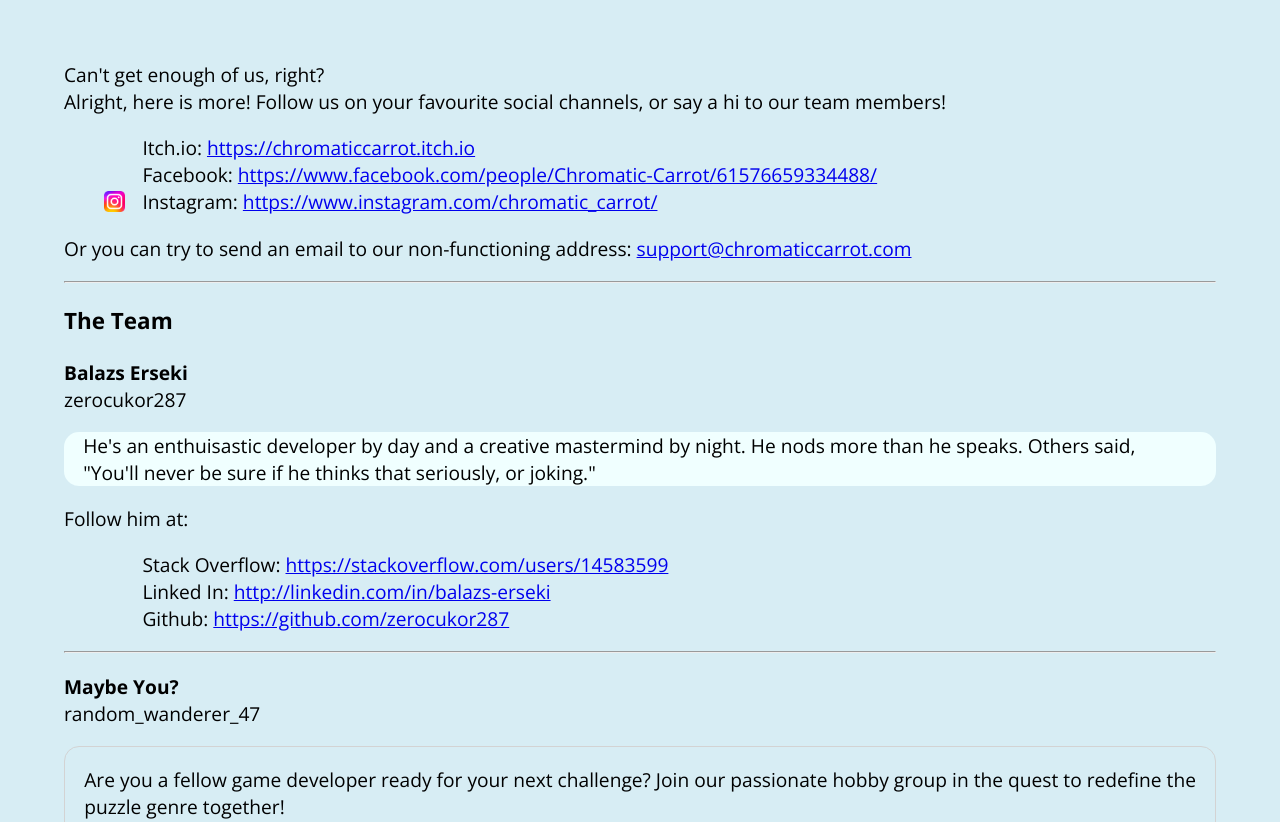
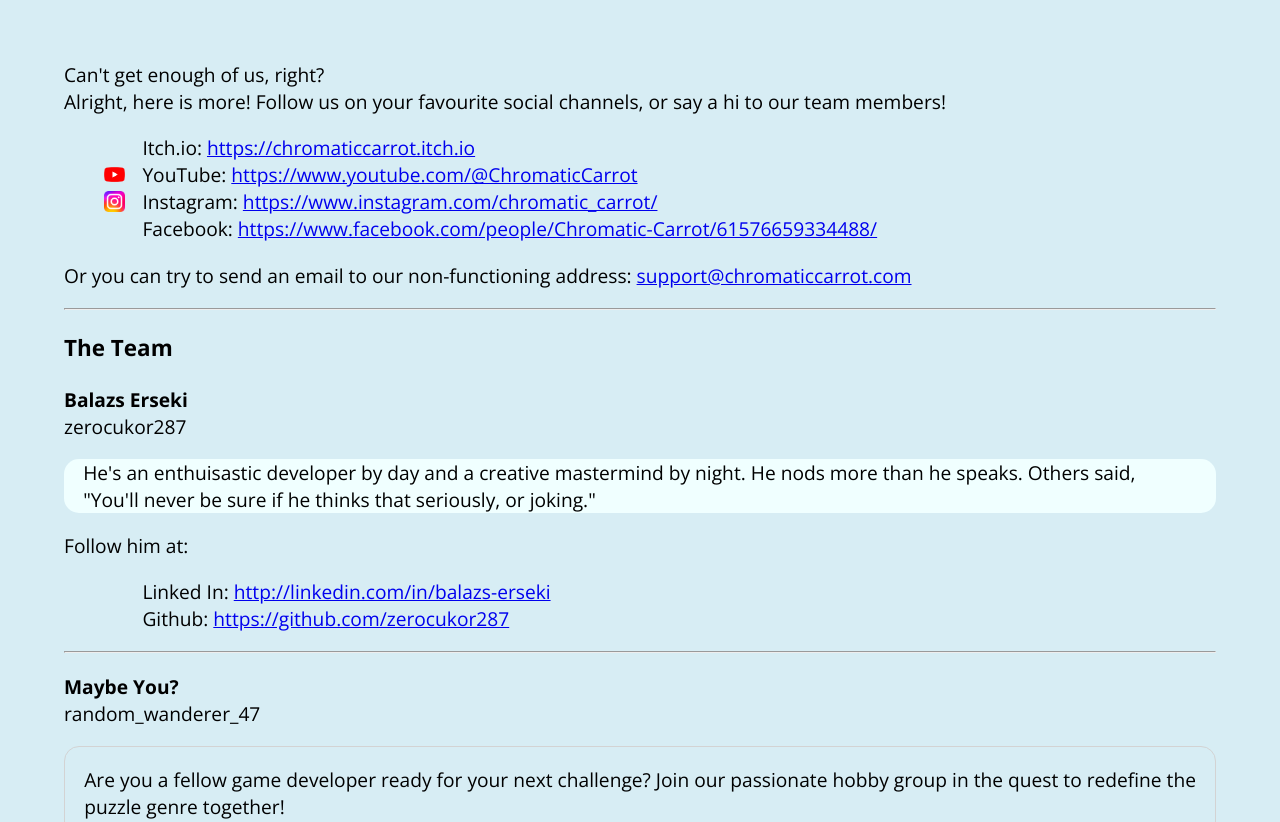
Before and after one commit to chromatic-carrot/chromatic-carrot.github.io, a plain HTML site: page contact.html in a window 1280 px wide. Shown: the part 278-1100 px from the top of the page. Drawn offline with nearby package versions, Linux system fonts and the light colour scheme.

Commit message:
Add youtube channel contact

```diff
--- a/contact.html
+++ b/contact.html
@@ -36,8 +36,9 @@ Carrot
                 </p>
                 <ul>
                     <li class="custom_li" style="background-image: url('https://itch.io/favicon.ico');">Itch.io: <a href="https://chromaticcarrot.itch.io">https://chromaticcarrot.itch.io</a></li>
+                    <li class="custom_li" style="background-image: url('images/youtube_favicon.png');">YouTube: <a href="https://www.youtube.com/@ChromaticCarrot">https://www.youtube.com/@ChromaticCarrot</a></li>
+                    <li class="custom_li" style="background-image: url('images/insta_favicon.png');">Instagram: <a href="https://www.instagram.com/chromatic_carrot/">https://www.instagram.com/chromatic_carrot/</a></li>
                     <li class="custom_li" style="background-image: url('https://facebook.com/favicon.ico');">Facebook: <a href="https://www.facebook.com/people/Chromatic-Carrot/61576659334488/">https://www.facebook.com/people/Chromatic-Carrot/61576659334488/</a></li>
-                    <li class="custom_li" style="background-image: url('images/insta_favicon.png');">Instagram: <a href="https://www.instagram.com/chromatic_carrot/">https://www.instagram.com/chromatic_carrot/</a></li>
                 </ul>
                 <p>
                     Or you can try to send an email to our non-functioning address: <a href="mailto:support@chromaticcarrot.com">support@chromaticcarrot.com</a>
@@ -58,7 +59,6 @@ Carrot
                 </div>
                 <p>Follow him at:
                     <ul>
-                        <li class="custom_li" style="background-image: url('https://stackoverflow.com/favicon.ico');">Stack Overflow: <a href="https://stackoverflow.com/users/14583599">https://stackoverflow.com/users/14583599</a></li>
                         <li class="custom_li" style="background-image: url('https://linkedin.com/favicon.ico');">Linked In: <a href="http://linkedin.com/in/balazs-erseki">http://linkedin.com/in/balazs-erseki</a></li>
                         <li class="custom_li" style="background-image: url('https://github.com/favicon.ico');">Github: <a href="https://github.com/zerocukor287">https://github.com/zerocukor287</a></li>
                     </ul>
```
Also changed, not shown: images/youtube_favicon.png (added).
